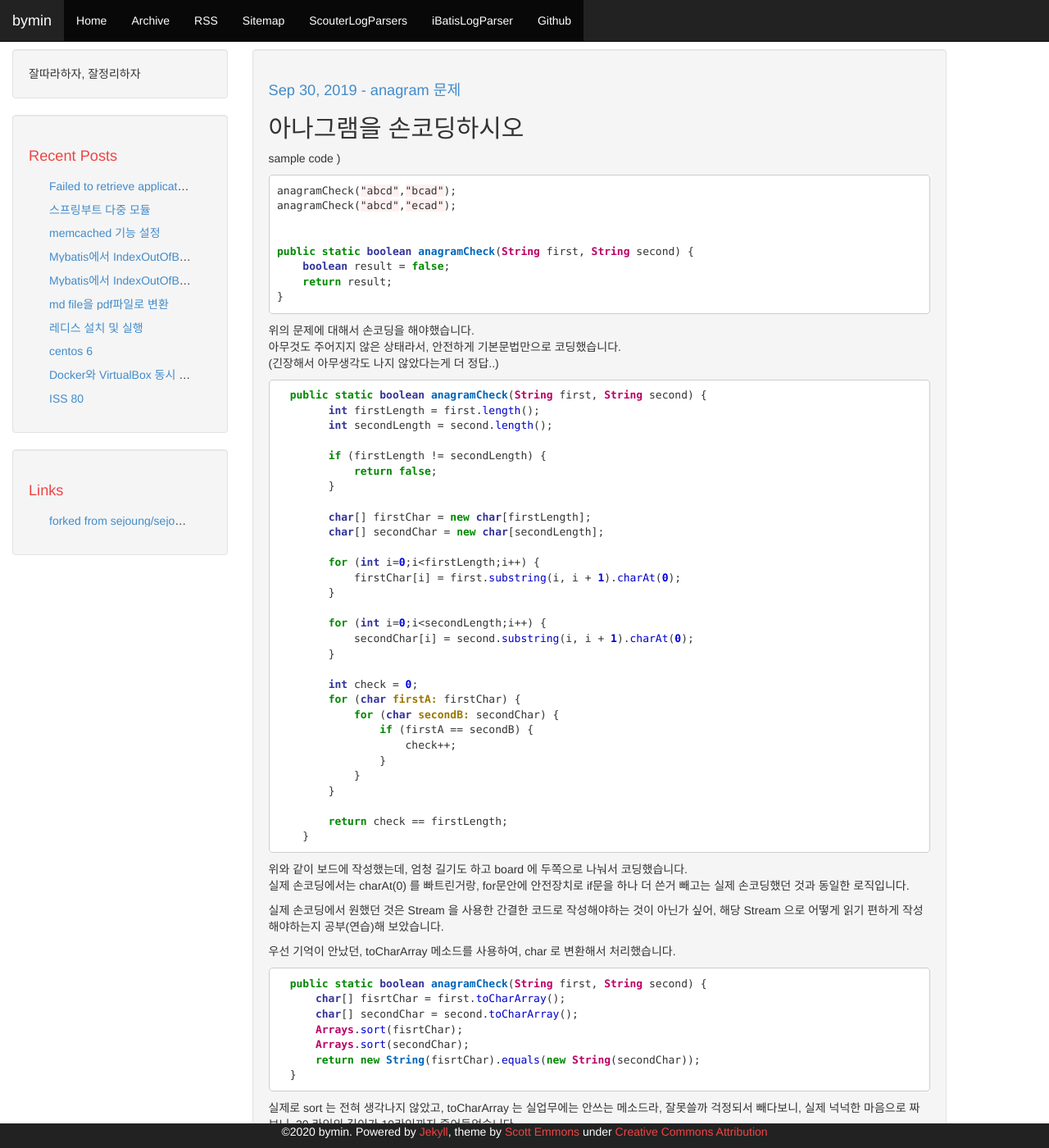
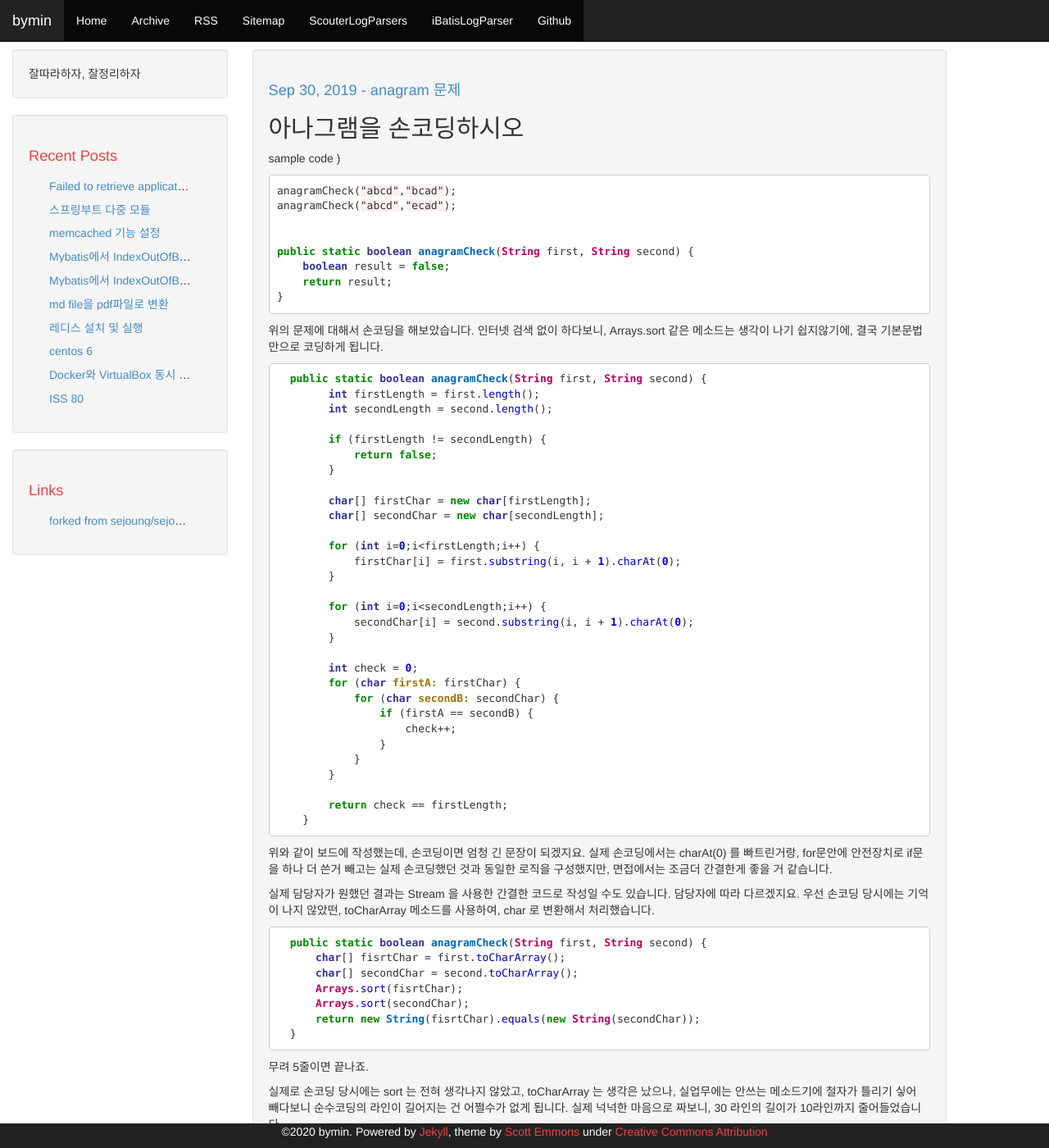
Before and after one commit to youngclown/youngclown.github.io, a Jekyll site: the page built from _posts/2019-09-30-anagram.md, in a window 1280 px wide and 1400 px high. Shown: the whole window at 82% size. Built offline with Jekyll 4.4.1, drawn with Linux system fonts in a browser that asks for light colours; nearby versions of some CDN libraries; some of the changed text lies outside the part shown.

Commit message:
아나그램 문장 수정

````diff
--- a/_posts/2019-09-30-anagram.md
+++ b/_posts/2019-09-30-anagram.md
@@ -19,9 +19,10 @@ public static boolean anagramCheck(String first, String second) {
 }
 ```
 
-위의 문제에 대해서 손코딩을 해야했습니다.
-아무것도 주어지지 않은 상태라서, 안전하게 기본문법만으로 코딩했습니다.
-(긴장해서 아무생각도 나지 않았다는게 더 정답..)
+위의 문제에 대해서 손코딩을 해보았습니다.
+인터넷 검색 없이 하다보니, Arrays.sort 같은 메소드는 생각이 나기 쉽지않기에,
+결국 기본문법만으로 코딩하게 됩니다.
+
 
 ```java
   public static boolean anagramCheck(String first, String second) {
@@ -56,14 +57,12 @@ public static boolean anagramCheck(String first, String second) {
     }
 ```
 
-위와 같이 보드에 작성했는데, 엄청 길기도 하고 board 에 두쪽으로 나눠서 코딩했습니다.
+위와 같이 보드에 작성했는데, 손코딩이면 엄청 긴 문장이 되겠지요.
 실제 손코딩에서는 charAt(0) 를 빠트린거랑,
-for문안에 안전장치로 if문을 하나 더 쓴거 빼고는 실제 손코딩했던 것과 동일한 로직입니다.
+for문안에 안전장치로 if문을 하나 더 쓴거 빼고는 실제 손코딩했던 것과 동일한 로직을 구성했지만, 면접에서는 조금더 간결한게 좋을 거 같습니다.
 
-실제 손코딩에서 원했던 것은 Stream 을 사용한 간결한 코드로 작성해야하는 것이 아닌가 싶어,
-해당 Stream 으로 어떻게 읽기 편하게 작성해야하는지 공부(연습)해 보았습니다.
-
-우선 기억이 안났던, toCharArray 메소드를 사용하여, char 로 변환해서 처리했습니다.
+실제 담당자가 원했던 결과는 Stream 을 사용한 간결한 코드로 작성일 수도 있습니다. 담당자에 따라 다르겠지요.
+우선 손코딩 당시에는 기억이 나지 않았떤, toCharArray 메소드를 사용하여, char 로 변환해서 처리했습니다.
 
 ```java
   public static boolean anagramCheck(String first, String second) {
@@ -75,7 +74,11 @@ for문안에 안전장치로 if문을 하나 더 쓴거 빼고는 실제 손코
   }
 ```
 
-실제로 sort 는 전혀 생각나지 않았고, toCharArray 는 실업무에는 안쓰는 메소드라, 잘못쓸까 걱정되서 빼다보니, 실제 넉넉한 마음으로 짜보니, 30 라인의 길이가 10라인까지 줄어들었습니다.
+무려 5줄이면 끝나죠.
+
+실제로 손코딩 당시에는 sort 는 전혀 생각나지 않았고,
+toCharArray 는 생각은 났으나, 실업무에는 안쓰는 메소드기에 철자가 틀리기 싷어 빼다보니 순수코딩의 라인이 길어지는 건 어쩔수가 없게 됩니다.
+실제 넉넉한 마음으로 짜보니, 30 라인의 길이가 10라인까지 줄어들었습니다.
 
 최종적으로 위의 줄인 로직을 기반으로 변경한 Stream API 처리로직은 다음과 같습니다.
 ```java
````
Also changed, not shown: other parts of _posts/2019-09-30-anagram.md (+1 -1 lines).
